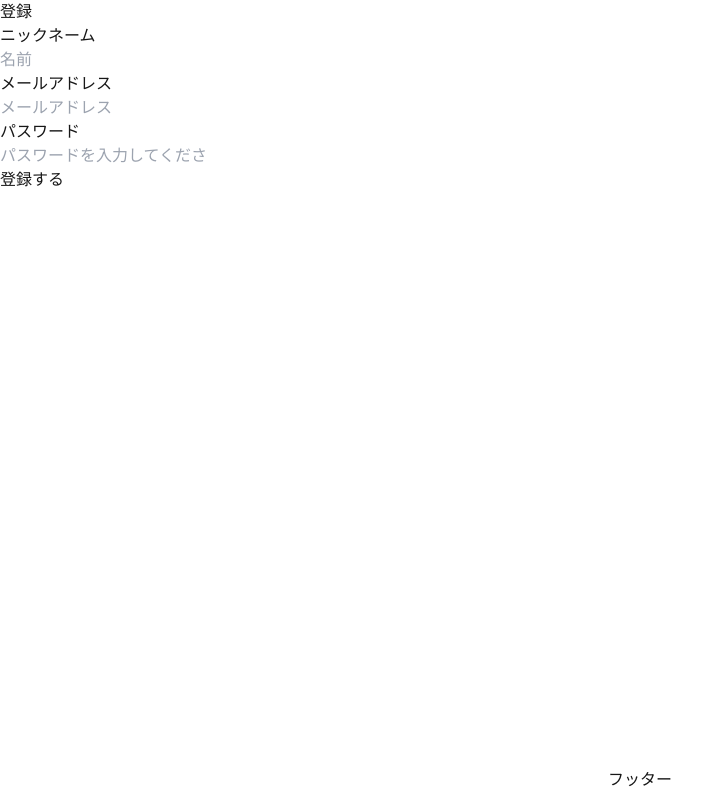
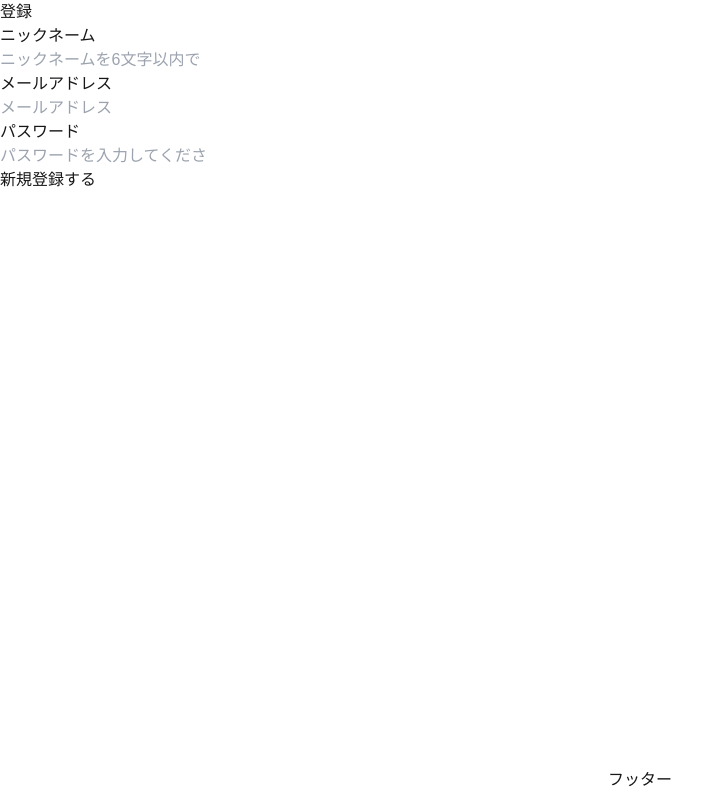
Before and after one commit to shunmakk/sauna-food, a Next.js app in the folder front/: page /register in a window 1280 px wide. Shown: the whole page, without its empty margins (0-717 px from the left). Built offline with nearby package versions, Linux system fonts and the light colour scheme; no server answers.

Commit message:
fix: register

```diff
--- a/front/src/app/register/page.tsx
+++ b/front/src/app/register/page.tsx
@@ -43,13 +43,14 @@ export default function Register() {
         }
       );
 
-      // ダッシュボードにリダイレクト
-      router.push("/dashboard");
-    } catch (error: any) {
-      console.error("Registration error:", error);
-      setError(
-        `Failed to register: ${error.response?.data?.error || "Unknown error"}`
-      );
+      //profileに変移
+      router.push("/profile");
+    } catch (error) {
+      if (error instanceof Error) {
+        setError(`登録エラー: ${error.message}`);
+      } else {
+        setError("登録エラー: 予期せぬエラーが発生しました");
+      }
     }
   };
 
@@ -58,11 +59,20 @@ export default function Register() {
       <h1>登録</h1>
       <form onSubmit={handleSubmit(onSubmit)}>
         <p>ニックネーム</p>
-        <input {...register("name")} type="text" placeholder="名前" required />
+        <input
+          {...register("name")}
+          type="text"
+          name="name"
+          autoComplete="name"
+          placeholder="ニックネームを6文字以内で"
+          required
+          maxLength={6}
+        />
         <p>メールアドレス</p>
         <input
           {...register("email")}
           type="email"
+          name="email"
           placeholder="メールアドレス"
           required
         />
@@ -70,12 +80,13 @@ export default function Register() {
         <input
           {...register("password")}
           type="password"
+          name="password"
           placeholder="パスワードを入力してください"
           required
           minLength={6}
         />
         <div>
-          <button type="submit">登録する</button>
+          <button type="submit">新規登録する</button>
         </div>
       </form>
       {error && <p>{error}</p>}
```
